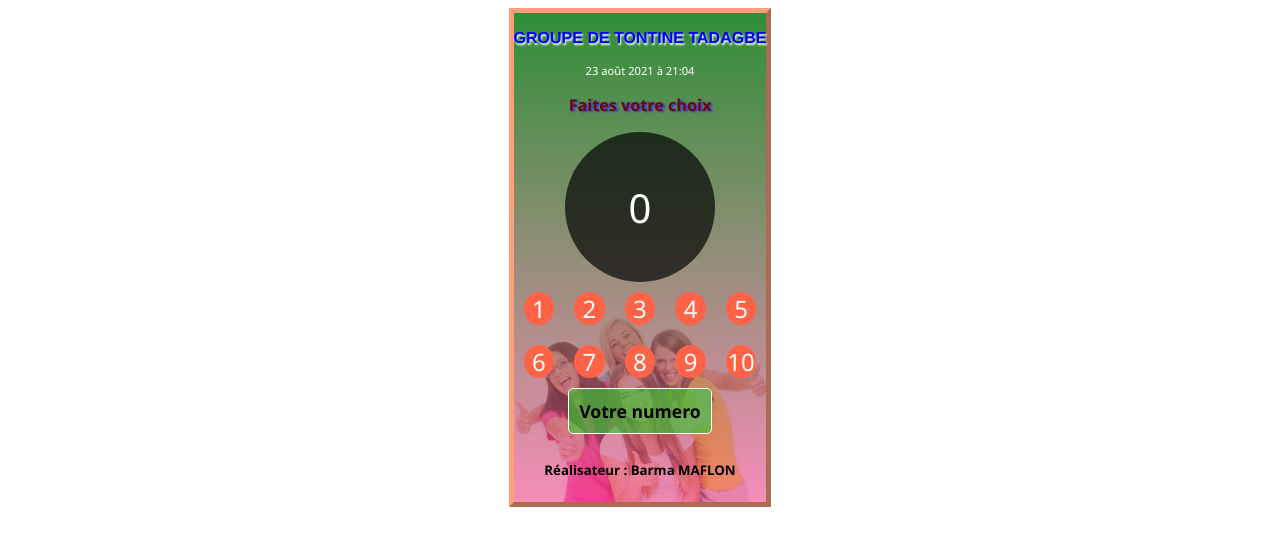
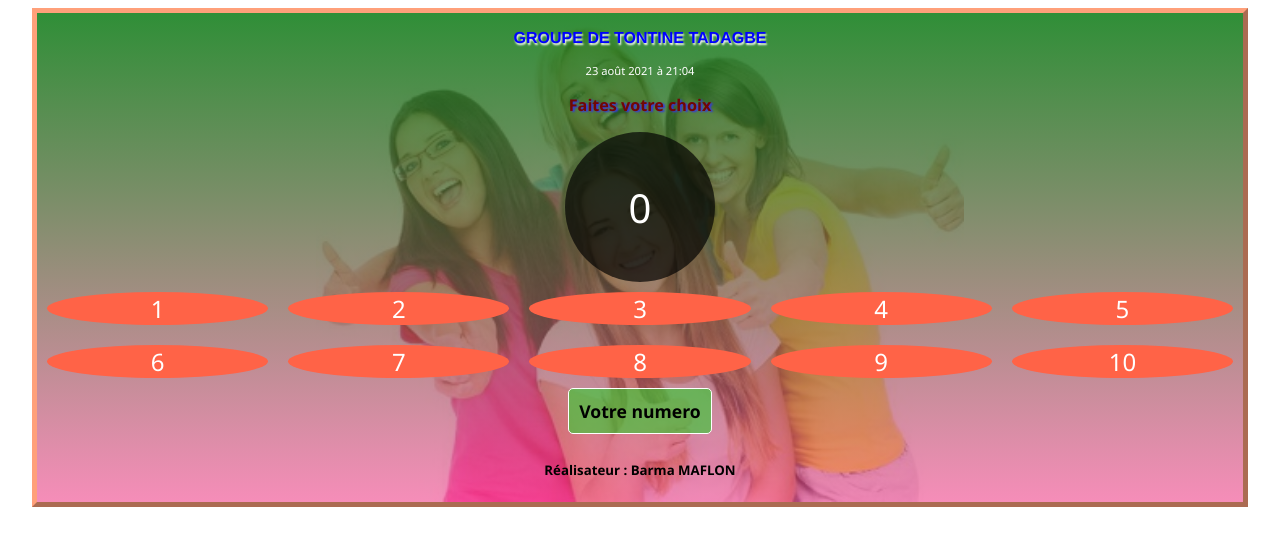
Before and after one commit to barmadolux/barmadolux, a plain HTML site: page index.html in a window 1280 px wide. Drawn offline with Linux system fonts and the light colour scheme.

Commit message:
Nouvelle mod

```diff
--- a/style.css
+++ b/style.css
@@ -9,7 +9,7 @@ body {
   align-items: center;
 }
 .main {
-  max-width: 95vw;
+  width: 95vw;
 }
 .event-listner {
   background: linear-gradient(
```
